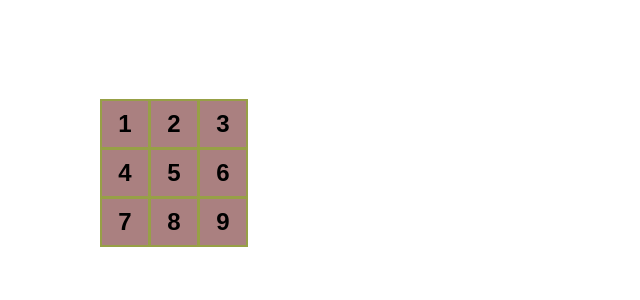
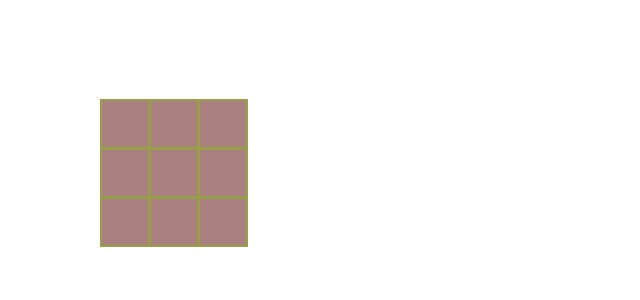
Before and after one commit to silam/ticnetapp, a React (Create React App) app: page / in a window 1280 px wide. Shown: the top 300 px of the page, without its empty margins (0-640 px from the left). Built offline with nearby package versions, Linux system fonts and the light colour scheme.

Commit message:
Put X on square when clicked

```diff
--- a/src/App.js
+++ b/src/App.js
@@ -1,25 +1,37 @@
-function Square({value})
+import { useState } from "react";
+
+function Square()
 {
-  return <button className="square">{value}</button>;
+  const [value, setValue] = useState(null);
+
+  function handleClick()
+  {
+    setValue("X");
+
+    console.log("Clicked " + value);
+  }
+  return (<button className="square" onClick={handleClick}>
+          {value}
+        </button>);
 }
 
 export default function Board() {
   return (
     <>
     <div className="board-row">
-        <Square value="1"></Square>
-        <Square value="2"></Square>
-        <Square value="3"></Square>
+        <Square></Square>
+        <Square ></Square>
+        <Square ></Square>
     </div>
     <div className="board-row">
-        <Square value="4"></Square>
-        <Square value="5"></Square>
-        <Square value="6"></Square>
+        <Square ></Square>
+        <Square ></Square>
+        <Square ></Square>
     </div>
     <div className="board-row">
-        <Square value="7"></Square>
-        <Square value="8"></Square>
-        <Square value="9"></Square>
+        <Square ></Square>
+        <Square ></Square>
+        <Square ></Square>
     </div>
 
     </>
```
